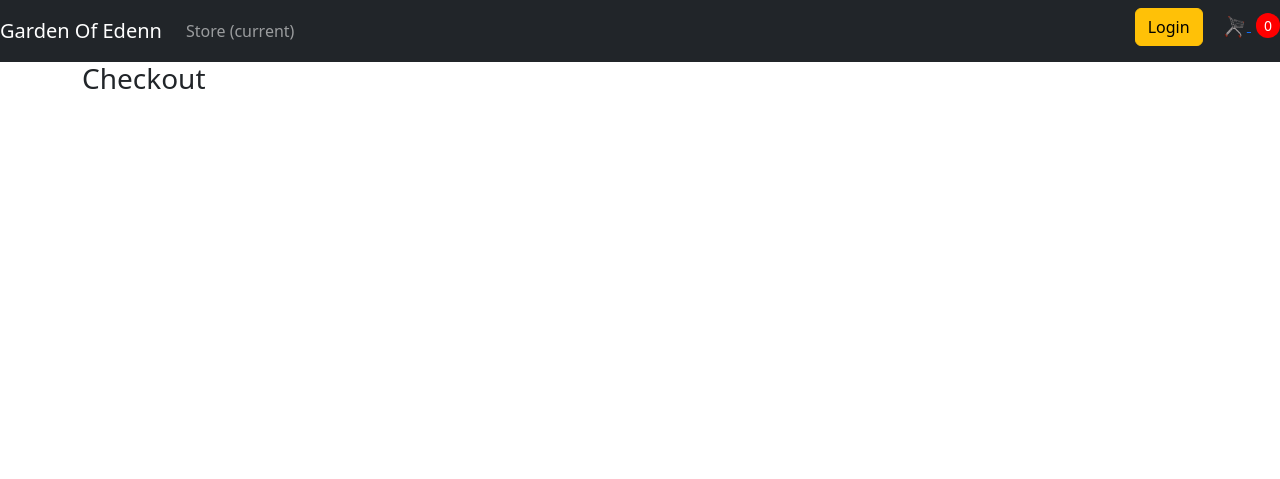
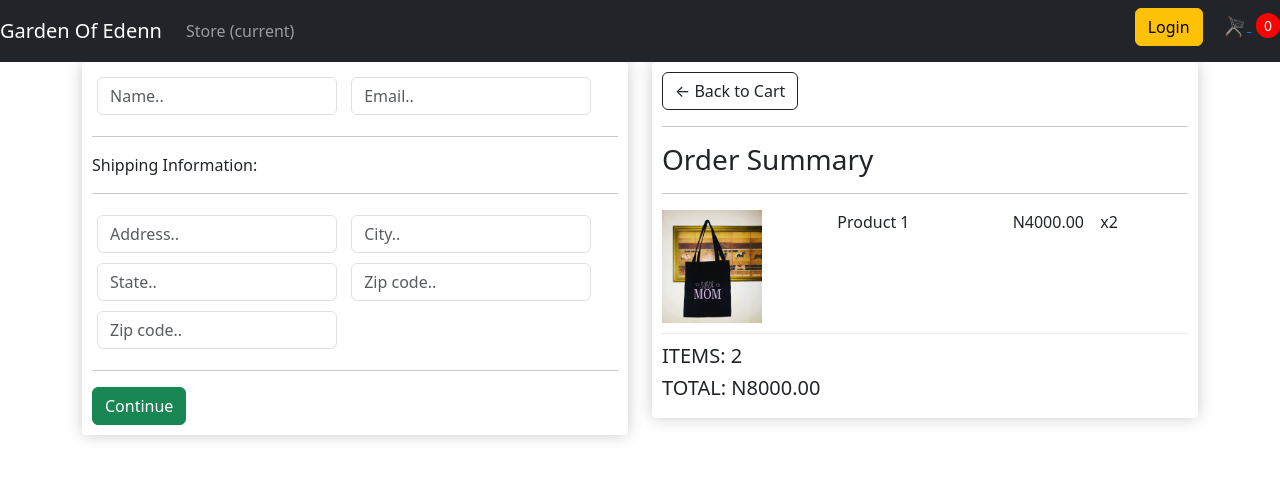
Before and after one commit to Steven-Awo/E-commerce, a Django app: page /checkout/ in a window 1280 px wide. Shown: the top 479 px of the page. Run offline with Django 5.2, Linux system fonts and the light colour scheme; some libraries are stand-ins or nearby versions.

Commit message:
updating cart, checkingout etc

```diff
--- a/static/css/main.css
+++ b/static/css/main.css
@@ -1,5 +1,5 @@
 body{
-    background-color: bisque(0, 0%, 98%);
+    background-color: bisque;
 }
 
 
@@ -55,7 +55,7 @@
 	border-radius: 0;
 }
 
-.row-image{
+.roww-imagee{
 	width: 100px;
 }
 
@@ -65,7 +65,7 @@
 	padding: 5px;
 }
 
-.cart-row{
+.carty-roww{
 	display: flex;
     align-items: flex-stretch;
     padding-bottom: 10px;
@@ -74,7 +74,7 @@
 
 }
 
-.quantity{
+.quantityy{
 	display: inline-block;
 	font-weight: 700;
 	padding-right:10px;
@@ -82,7 +82,7 @@
 
 }
 
-.chg-quantity{
+.chg-quantityy{
 	width: 12px;
 	cursor: pointer;
 	display: block;
@@ -90,7 +90,7 @@
 	transition:.1s;
 }
 
-.chg-quantity:hover{
+.chg-quantityy:hover{
 	opacity: .6;
 }
 
--- a/store/templates/store/checkout.html
+++ b/store/templates/store/checkout.html
@@ -4,6 +4,71 @@
 
 {% block content %}
 
-        <h3>Checkout</h3>
+<div class="row">
+        <div class="col-lg-6">
+                <div class="boxx-elementt" id="form-wrapper">
+                        <form id="form">
+                                <div id="user-info">
+                                        <div class="form-field">
+                                                <input required class="form-control" type="text" name="name" placeholder="Name..">
+                                        </div>
+                                        <div class="form-field">
+                                                <input required class="form-control" type="email" name="email" placeholder="Email..">
+                                        </div>
+                                </div>
+
+                                <div id="shipping-info">
+                                        <hr>
+                                        <p>Shipping Information:</p>
+                                        <hr>
+                                        <div class="form-field">
+                                                <input class="form-control" type="text" name="address" placeholder="Address..">
+                                        </div>
+                                        <div class="form-field">
+                                                <input class="form-control" type="text" name="city" placeholder="City..">
+                                        </div>
+                                        <div class="form-field">
+                                                <input class="form-control" type="text" name="state" placeholder="State..">
+                                        </div>
+                                        <div class="form-field">
+                                                <input class="form-control" type="text" name="zipcode" placeholder="Zip code..">
+                                        </div>
+                                        <div class="form-field">
+                                                <input class="form-control" type="text" name="country" placeholder="Zip code..">
+                                        </div>
+                                </div>
+
+                                <hr>
+                                <input id="form-button" class="btn btn-success btn-block" type="submit" value="Continue">
+                        </form>
+                </div>
+
+                <br>
+
+                <div class="boxx-elementt hidden" id="payment-info">
+                        <small>Paypal Options</small>
+                </div>
+
+        </div>
+
+        <div class="col-lg-6">
+                <div class="boxx-elementt">
+                        <a  class="btn btn-outline-dark" href="{% url 'cart' %}">&#x2190; Back to Cart</a>
+                        <hr>
+                        <h3>Order Summary</h3>
+
+                        <hr>
+
+                        <div class="carty-roww">
+                                <div style="flex:2"><img class="roww-imagee" src="{% static 'images/bag1.jpg' %}"></div>
+                                <div style="flex:2">Product 1</div>
+                                <div style="flex:1">N4000.00</div>
+                                <div style="flex:1"><p>x2</p></div>
+                        </div>
+                        <h5>ITEMS:    2</h5>
+                        <h5>TOTAL:    N8000.00</h5>
+                </div>
+        </div>
+</div>
 
 {% endblock content %}
```
Also changed, not shown: store/templates/store/cart.html (+24 -0 lines).
